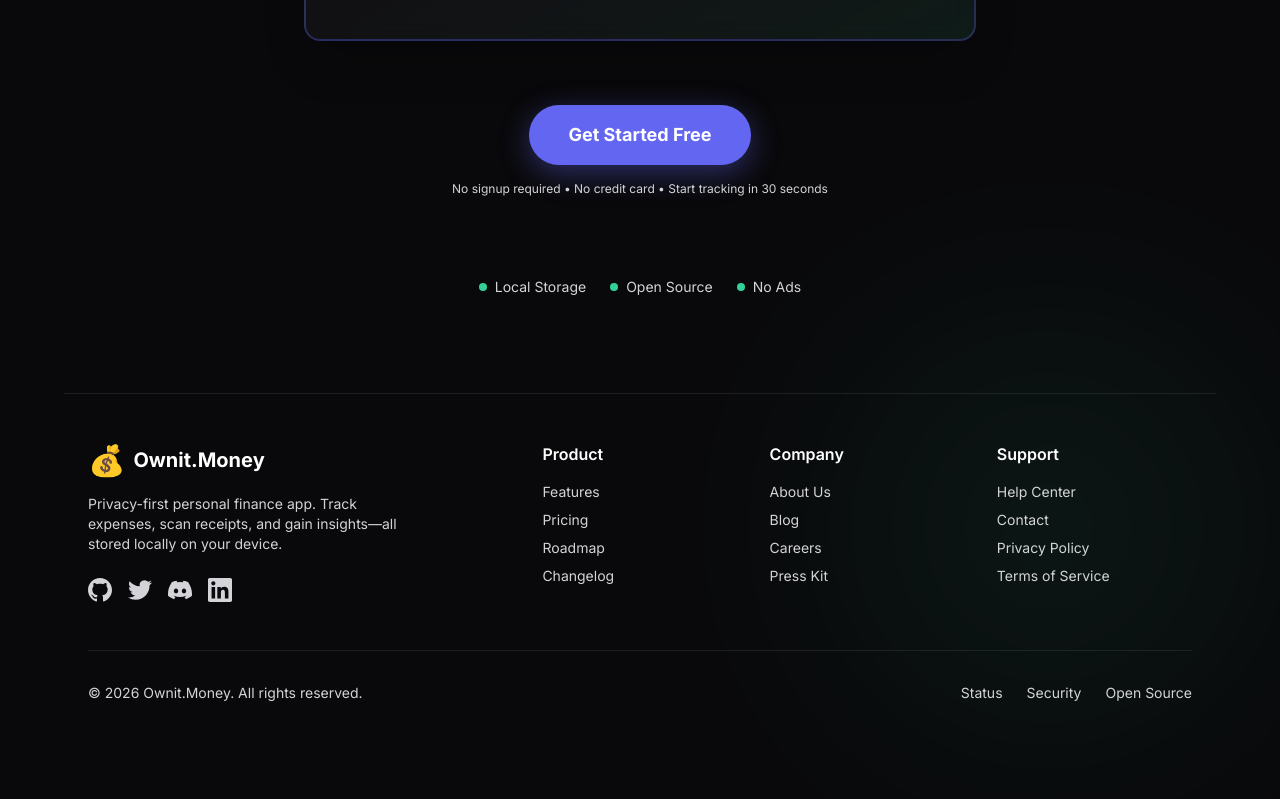
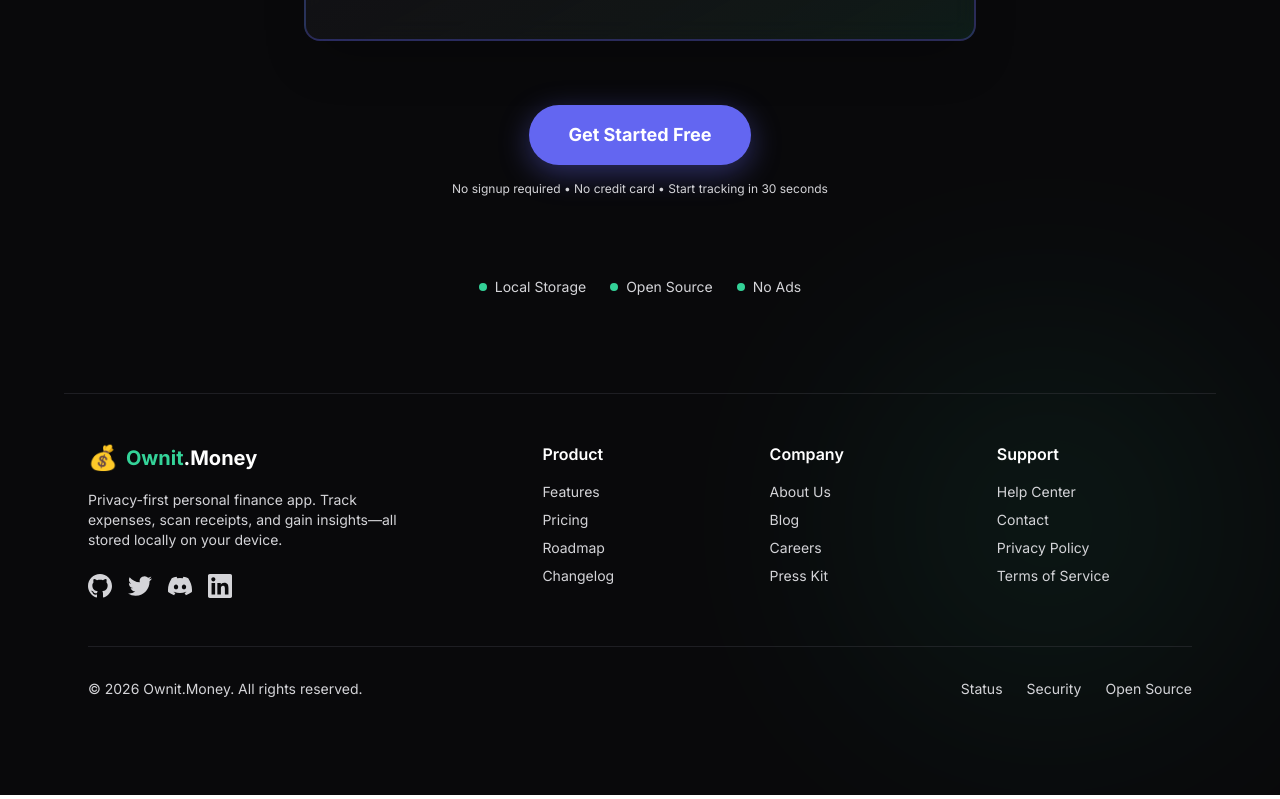
Before and after one commit to desertmountainagency-art/sg-ed21d07d-e5e4-4609-96a2-e8d1b6320c6c-1784351043, a React (Vite) app: page / in a window 1280 px wide. Shown: the part 2532-3331 px from the top of the page. Built offline with nearby package versions, Linux system fonts and the light colour scheme.

Commit message:
style(ui): update ownit brand color to green

```diff
--- a/src/App.tsx
+++ b/src/App.tsx
@@ -403,7 +403,10 @@
       {/* Dynamic Header */}
       <header className="shrink-0 h-[60px] flex items-center justify-between px-[18px] bg-bg-primary border-b border-border-custom z-10 relative">
         <div className="flex items-center gap-2 font-bold text-lg tracking-tight text-text-primary select-none">
-          <span>Ownit<span className="text-accent">.</span>Money</span>
+          <span className="flex items-center gap-2 text-xl font-bold tracking-tight cursor-pointer" onClick={() => setCurrentPage('pageDashboard')}>
+            <span className="text-2xl">💰</span>
+            <span className="text-success">Ownit</span><span className="text-accent">.</span>Money
+          </span>
           <span className="w-2 h-2 rounded-full bg-accent animate-pulse" />
         </div>
 
--- a/src/components/LandingPage.tsx
+++ b/src/components/LandingPage.tsx
@@ -413,8 +413,10 @@
           {/* Brand column */}
           <div className="lg:col-span-2">
             <div className="flex items-center gap-2 mb-4">
-              <div className="text-3xl">💰</div>
-              <span className="text-xl font-bold text-text-primary">Ownit.Money</span>
+              <span className="text-2xl">💰</span>
+              <span className="text-xl font-bold text-text-primary">
+                <span className="text-success">Ownit</span>.Money
+              </span>
             </div>
             <p className="text-sm text-text-muted mb-6 max-w-xs">
               Privacy-first personal finance app. Track expenses, scan receipts, and gain insights—all stored locally on your device.
--- a/src/components/Onboarding.tsx
+++ b/src/components/Onboarding.tsx
@@ -40,8 +40,8 @@
       {step === 0 && (
         <div className="max-w-[400px] w-full text-center space-y-6 animate-fade-in">
           <span className="text-6xl block">🔒</span>
-          <h1 className="text-3xl font-bold mb-2 text-center">
-            <span className="text-white">Welcome to</span> <span className="text-accent">Ownit.Money</span>
+          <h1 className="text-4xl sm:text-5xl md:text-6xl font-bold tracking-tight leading-tight mb-6">
+            <span className="text-white">Welcome to</span> <span className="text-success">Ownit</span><span className="text-accent">.</span><span className="text-white">Money</span>
           </h1>
           <p className="text-text-secondary text-sm md:text-base leading-relaxed">
             Your money is your business. Track it like it.
--- a/src/components/PaymentSuccess.tsx
+++ b/src/components/PaymentSuccess.tsx
@@ -92,8 +92,8 @@
 
           {/* Thank you message */}
           <div className="bg-accent/10 border border-accent/30 rounded-xl p-4 mb-8">
-            <p className="text-sm text-text-secondary">
-              Thank you for supporting <span className="font-semibold text-accent">Ownit.Money</span>! Your purchase helps us keep building privacy-focused financial tools.
+            <p className="text-sm text-text-muted leading-relaxed max-w-md">
+              Thank you for supporting <span className="font-semibold text-success">Ownit</span><span className="font-semibold text-accent">.</span><span className="font-semibold">Money</span>! Your purchase helps us keep building privacy-focused financial tools.
             </p>
           </div>
 
```
